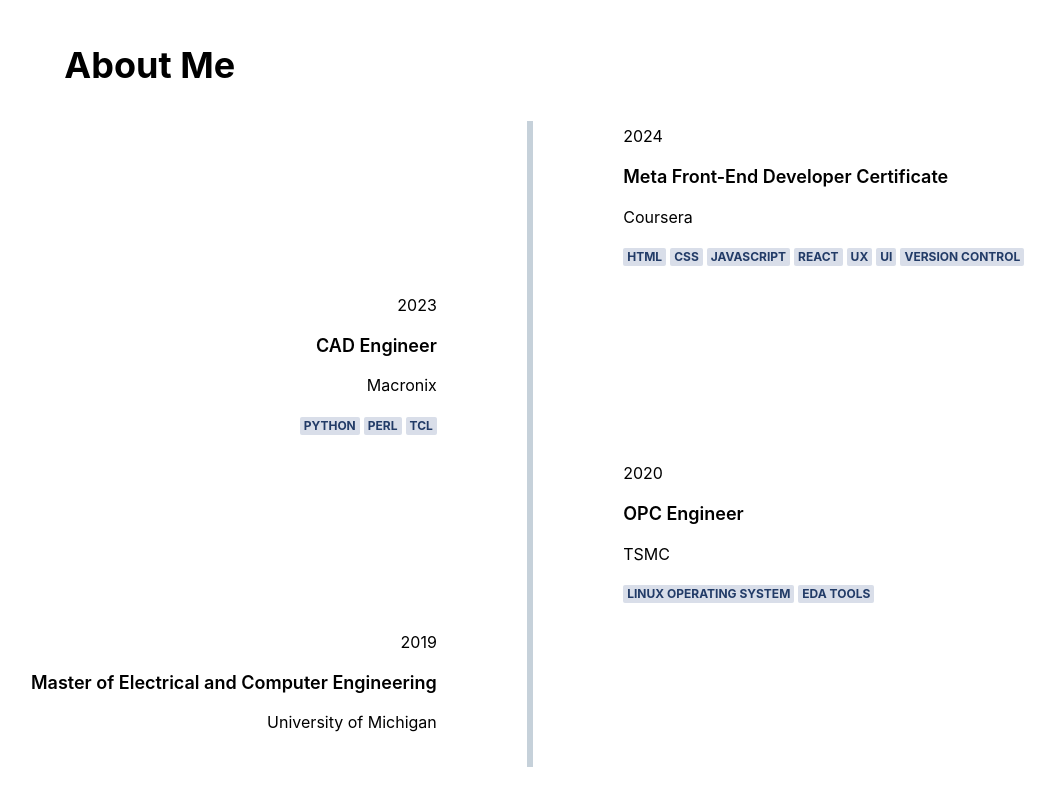
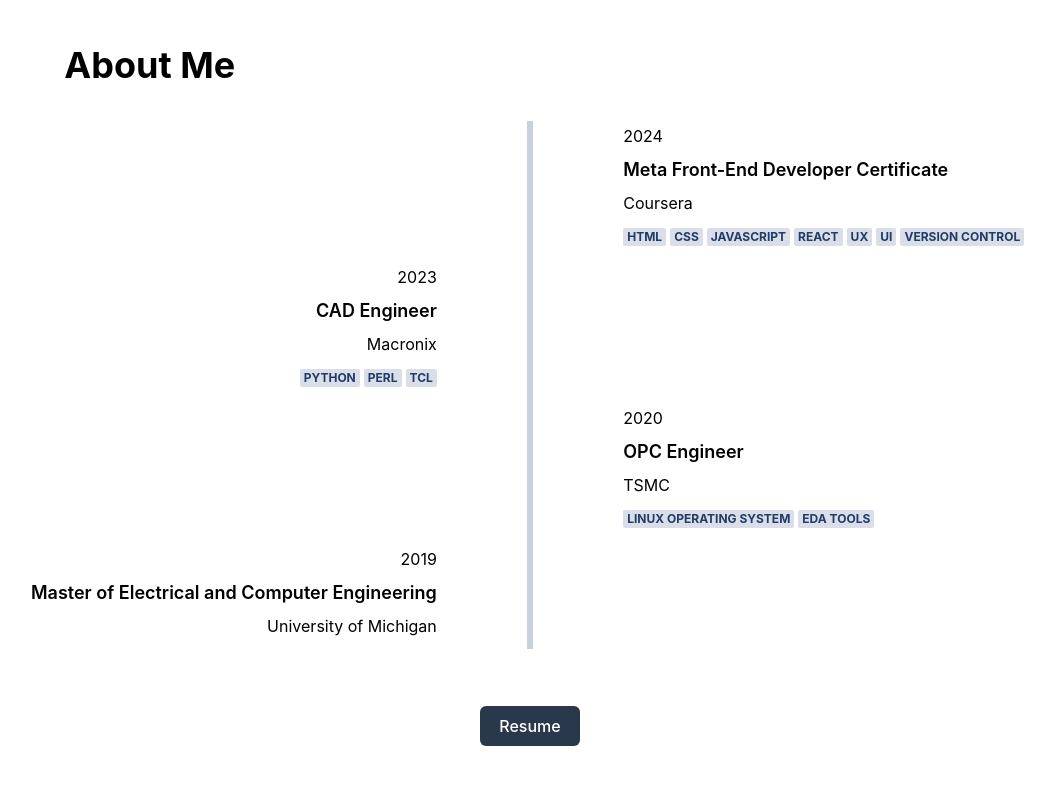
Before and after one commit to lichihung/Portfolio, a React (Create React App) app: page / in a window 1280 px wide. Shown: the part 820-1620 px from the top of the page, without its empty margins (110-1165 px from the left). Built offline with nearby package versions, Linux system fonts and the light colour scheme.

Commit message:
center line

```diff
--- a/src/components/AboutMeSection.js
+++ b/src/components/AboutMeSection.js
@@ -85,7 +85,7 @@
               <p className="about-title card-title">{experiences[3].title}</p>
               <p className="about-company lead">{experiences[3].company}</p>
             </div>
-            <Center height='80vh' className="divide-line">
+            <Center height="auto" className="divide-line">
               <Divider orientation='vertical' borderWidth="3px" borderStyle="solid" borderColor="#A0B2C2"/>
             </Center>
             <div className="resume_link">
--- a/src/css/about.css
+++ b/src/css/about.css
@@ -43,7 +43,7 @@
     grid-column: 1 / 4;
     grid-row: 6;
     text-align:center;
-    margin-top:30px;
+    margin-top:5vh;
 }
 .about-box1, .about-box2, .about-box3, .about-box4{
     display:grid;
@@ -57,14 +57,18 @@
 }
 .about-title{
     grid-area:about-title;
+    padding-bottom:1vh;
 }
 .about-year{
     grid-area:about-year;
+    padding-bottom:1vh;
 }
 .about-company{
     grid-area:about-company;
+    padding-bottom:1vh;
 }
 .about-skill{
     grid-area:about-skill;
     margin-left:-4px;
+    padding-bottom:1vh;
 }
```
